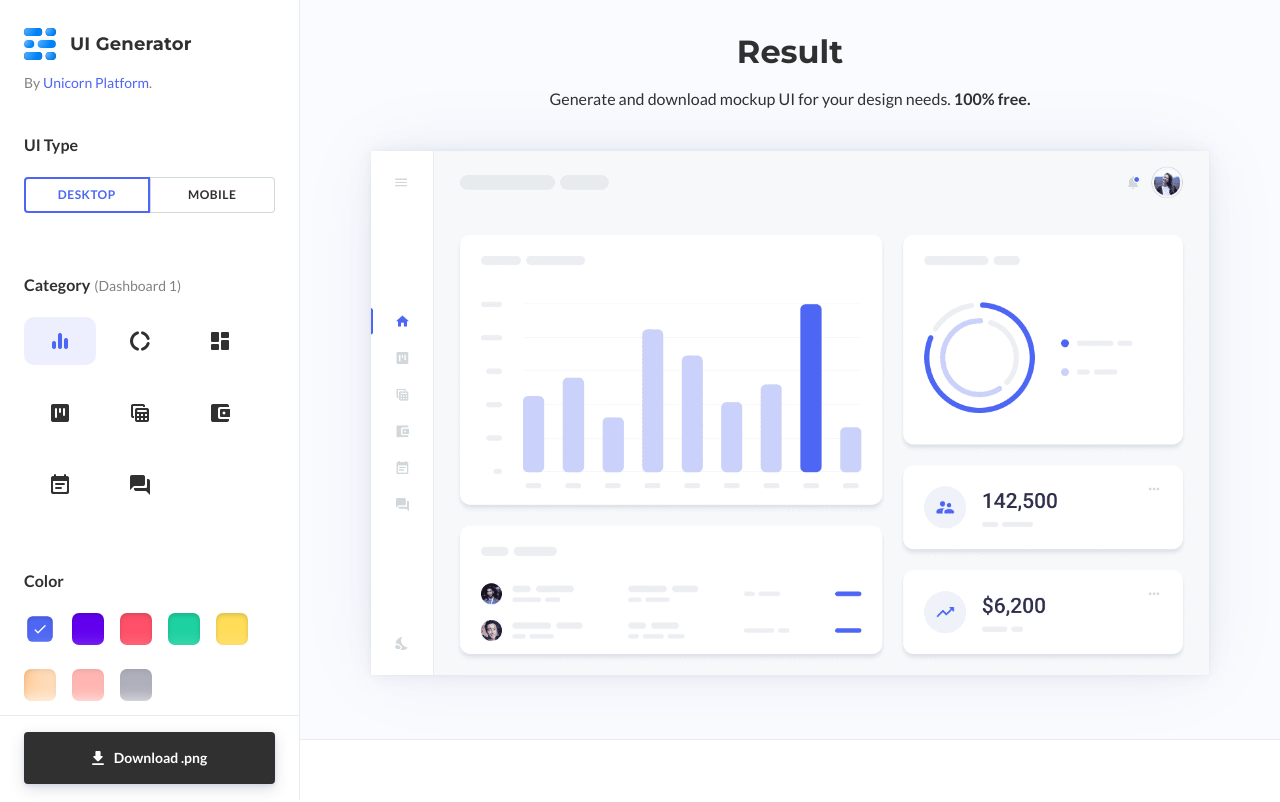
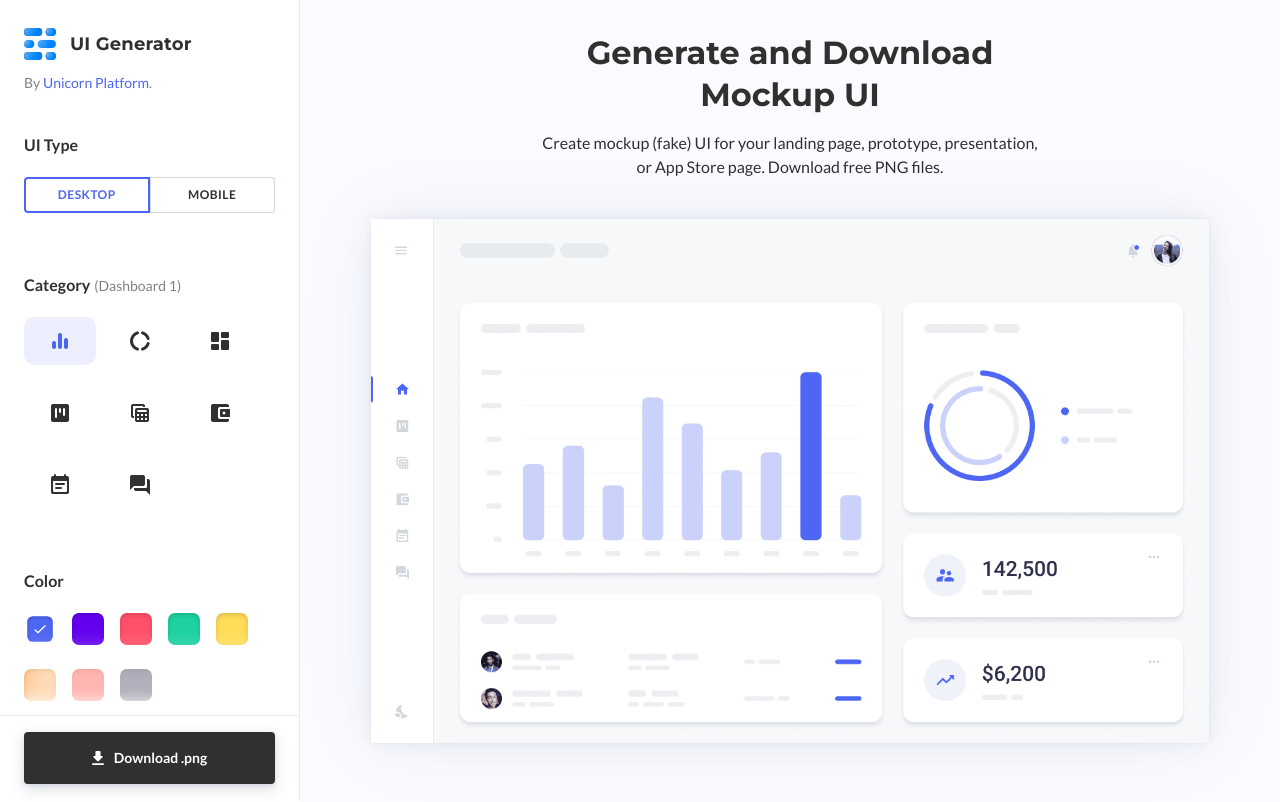
Before and after one commit to unicornplatform/ui-generator, a React (Create React App) app: page / in a window 1280 px wide. Shown: the top 802 px of the page. Built offline with nearby package versions, Linux system fonts and the light colour scheme.

Commit message:
Fixed desc

```diff
--- a/src/App.scss
+++ b/src/App.scss
@@ -12,27 +12,31 @@ $br-desktop: 991px;
 $br-tablet: 768px;
 $br-tabs: 660px;
 $br-tabs-center: 620px;
-$br-mobile: 500px;
+$br-mobile: 503px;
 
 %ts-body {
   font-size: 16px;
   font-weight: 400;
   //line-height: 1.5em;
 }
+
 %ts-description {
   font-size: 14px;
   font-weight: 400;
   line-height: 1.5em;
 }
+
 %ts-info {
   font-size: 12.8px;
   line-heigt: 1.5em;
 }
+
 %ts-button {
   font-size: 14px;
   font-weight: 700;
   line-height: 24px;
 }
+
 %ts-select {
   font-size: 12px;
   line-height: 14px;
@@ -40,6 +44,7 @@ $br-mobile: 500px;
   letter-spacing: 0.04em;
   font-weight: 700;
 }
+
 %ts-logo {
   font-size: 18px;
   font-weight: 700;
@@ -47,27 +52,32 @@ $br-mobile: 500px;
   line-height: 22px;
   font-family: "Montserrat", sans-serif;
 }
+
 %ts-h3-title {
   font-size: 16px;
   font-weight: 700;
   line-height: 16px;
 }
+
 %ts-h2-title {
   font-size: 32px;
   font-weight: 700;
   line-height: 39px;
   font-family: "Montserrat", sans-serif;
 }
+
 %ts-h2-title-small {
   font-size: 24px;
   font-weight: 700;
   line-height: 29px;
   font-family: "Montserrat", sans-serif;
 }
+
 %ts-large-text {
   font-size: 32px;
   line-height: 1.5em;
 }
+
 %ts-large-text-small {
   font-size: 22px;
   line-height: 1.5em;
@@ -78,6 +88,7 @@ $br-mobile: 500px;
     display: none !important;
   }
 }
+
 .desktop-only {
   @media (max-width: $br-desktop) {
     display: none !important;
@@ -98,6 +109,7 @@ body {
 .js-lock {
   overflow: hidden;
 }
+
 .js-hidden {
   visibility: hidden;
 }
@@ -105,17 +117,20 @@ body {
 .main {
   flex-grow: 1;
   margin-left: 300px;
+
   &__tabs {
     padding: 40px 0;
   }
+
   &__tabs-title {
     text-align: center;
     margin-bottom: 40px;
   }
+
   &__result {
     padding: 32px 64px 64px;
     background-color: $c-accent-background;
-
+    overflow: hidden;
     border-bottom: 1px solid #e8ebed;
     display: flex;
     flex-direction: column;
@@ -132,6 +147,7 @@ body {
       // padding-right: 16px;
     }
   }
+
   &__type {
     padding-top: 48px;
     padding-bottom: 40px;
@@ -139,7 +155,8 @@ body {
     display: flex;
     flex-direction: column;
     row-gap: 40px;
-    max-width: 400px;
+    align-items: center;
+    //max-width: 400px;
     margin: 0 auto;
     @media (max-width: $br-mobile) {
       max-width: none;
@@ -151,6 +168,7 @@ body {
       padding-top: 32px;
     }
   }
+
   &__customize {
     padding: 48px 64px 40px;
     display: flex;
@@ -165,9 +183,11 @@ body {
       padding-right: 16px;
     }
   }
+
   &__customize-title {
     display: none;
   }
+
   &__toggle-wrap {
     display: flex;
     flex-direction: column;
@@ -175,10 +195,12 @@ body {
     width: 100%;
     max-width: 300px;
   }
+
   &__picker {
     justify-content: center;
     max-width: 420px;
   }
+
   &__share {
     padding: 48px 48px 64px 48px;
     display: flex;
@@ -192,12 +214,14 @@ body {
     }
     border-bottom: 1px solid #e8ebed;
   }
+
   &__share-links {
     display: flex;
     align-items: center;
     column-gap: 32px;
     user-select: none;
   }
+
   &__about {
     padding: 64px 24px;
     @media (max-width: $br-mobile) {
@@ -205,6 +229,7 @@ body {
       padding-right: 16px;
     }
   }
+
   &__testimonials {
     padding-left: 24px;
     padding-right: 24px;
@@ -214,26 +239,41 @@ body {
       padding-right: 16px;
     }
   }
+
   &__footer {
   }
+
   &__title-container {
     position: relative;
   }
+
   &__result-title {
     &.js-is-loading {
       opacity: 0.5;
     }
   }
+
   &__text-content {
     display: flex;
     flex-direction: column;
     align-items: center;
     row-gap: 16px;
+    //@media (max-width: $br-desktop) {
+    //  display: none;
+    //}
   }
+
   &__subtitle {
     line-height: 1.5em;
     text-align: center;
+    max-width: 500px;
   }
+
+  &__switch {
+    width: 100%;
+    max-width: 400px;
+  }
+
   max-width: 100%;
   @media (max-width: $br-desktop) {
     margin-left: 0;
@@ -250,37 +290,46 @@ body {
   0px 5px 15px rgba(37, 44, 97, 0.15);
   border-radius: 4px;
   user-select: none;
+
   &__text {
     @extend %ts-button;
   }
+
   &__icon {
     max-width: 12px;
   }
+
   &:hover {
     transform: translateY(-2px);
   }
+
   &_ghost {
     background: #ffffff;
     border: 2px solid $c-accent;
     color: $c-accent;
+
     &:hover {
       color: $c-accent-hover;
       border-color: $c-accent-hover;
     }
   }
+
   &_primary {
     background: $c-neutral-1;
     color: #fff;
     border: 2px solid $c-neutral-1;
+
     &:hover {
       background-color: #000;
       border-color: #000;
     }
   }
+
   &_ph {
     background-color: #da552f;
     border-color: #da552f;
     min-width: 247px;
+
     &:hover {
       background-color: #ff4400;
       border-color: #ff4400;
@@ -289,6 +338,7 @@ body {
       transform: translateY(-3px);
     }
   }
+
   &_download-float {
     //@media (max-width: $br-desktop) {
     position: fixed;
@@ -307,19 +357,23 @@ body {
       display: none;
     }
   }
+
   &_download-static {
     width: 100%;
   }
+
   transition: color 0.2s ease, background-color 0.2s ease,
   border-color 0.2s ease, box-shadow 0.2s ease, transform 0.2s ease;
 }
 
 .link {
-  text-decoration: underline;
+  //text-decoration: underline;
   color: $c-accent;
+
   &:hover {
-    opacity: 0.8;
+    opacity: 0.7;
   }
+
   transition: opacity 0.15s ease;
 }
 
@@ -330,6 +384,7 @@ body {
 
 .navigation {
   border-bottom: 1px solid #e8ebed;
+
   &__container {
     display: flex;
     justify-content: space-between;
@@ -340,18 +395,22 @@ body {
       padding-right: 16px;
     }
   }
+
   &__description {
     color: $c-neutral-2;
     @extend %ts-description;
   }
+
   &__mobile-menu {
     display: none;
+
     &.js-visible {
       display: flex;
       flex-direction: column;
       align-items: center;
       row-gap: 24px;
     }
+
     p {
       //margin-bottom: 8px;
       &:first-child {
@@ -361,6 +420,7 @@ body {
         animation-fill-mode: backwards;
         margin-bottom: 8px;
       }
+
       &:last-child {
         animation-name: fadein;
         animation-delay: 0.15s;
@@ -378,16 +438,19 @@ body {
     top: 0;
     left: 0;
     background-color: #fff;
+
     .navigation__description {
       max-width: 300px;
     }
   }
+
   &__mobile-menu-button {
     animation-name: fadein;
     animation-delay: 0.2s;
     animation-duration: 0.6s;
     animation-fill-mode: backwards;
   }
+
   @media (max-width: $br-desktop) {
     border: none;
   }
@@ -397,6 +460,7 @@ body {
   display: flex;
   align-items: center;
   justify-content: center;
+
   &__button {
     @extend %ts-select;
     padding: 6px 24px;
@@ -412,6 +476,7 @@ body {
     //border: 2px solid;
     //border-color: $c-neutral-3;
     box-shadow: inset 0px 0px 0px 1px $c-neutral-3;
+
     &:first-child {
       border-radius: 4px 0 0 4px;
       //border-right: 0;
@@ -420,6 +485,7 @@ body {
         //border-right: 2px solid;
       }
     }
+
     &:last-child {
       border-radius: 0 4px 4px 0;
       //border-left: 0;
@@ -429,13 +495,16 @@ body {
         box-shadow: inset 0px 0px 0px 2px $c-accent;
       }
     }
+
     &_selected {
       color: $c-accent;
       border-color: $c-accent;
     }
+
     &:hover {
       color: $c-accent;
     }
+
     transition: color 0.15s ease, border-color 0.15s ease, box-shadow 0.15s ease;
   }
 }
@@ -447,15 +516,19 @@ body {
   width: 300px;
   height: 100%;
   overflow: auto;
+
   &__container {
   }
+
   &__description {
     color: $c-neutral-2;
     @extend %ts-description;
+
     p:first-child {
       //margin-bottom: 8px;
     }
   }
+
   &__logo-box {
     padding: 28px 24px 16px;
     //user-select: none;
@@ -465,30 +538,39 @@ body {
       padding: 0;
     }
   }
+
   &__logo-link {
     display: inline-flex;
     align-items: center;
     column-gap: 14px;
+
     &:hover {
       opacity: 0.7;
     }
+
     transition: opacity 0.2s ease;
+
     &.sidebar-only {
       margin-bottom: 12px;
     }
   }
+
   &__name {
     @extend %ts-logo;
     color: $c-neutral-1;
   }
+
   &__type-box {
     //margin-bottom: 64px;
   }
+
   &__title {
     margin-bottom: 24px;
   }
+
   &__logo {
   }
+
   &__options-wrapper {
     display: flex;
     flex-direction: column;
@@ -496,21 +578,26 @@ body {
     padding: 28px 0 188px;
     //max-width: 300px;
   }
+
   &__appearance {
   }
+
   &__toggle-wrapper {
     display: flex;
     flex-direction: column;
     row-gap: 20px;
   }
+
   &__share-links {
     display: flex;
     align-items: center;
     column-gap: 24px;
     user-select: none;
   }
+
   &__link {
   }
+
   &__type-box,
   &__color-picker,
   &__appearance,
@@ -518,11 +605,13 @@ body {
     padding-left: 24px;
     padding-right: 24px;
   }
+
   &__category-box {
     .h3-title {
       padding: 0 24px;
     }
   }
+
   @media (max-width: $br-desktop) {
     display: none;
   }
@@ -535,10 +624,12 @@ body {
       width: 32px;
     }
   }
+
   &:hover {
     opacity: 0.8;
     transform: translateY(-2px);
   }
+
   transition: transform 0.15s ease, opacity 0.15s ease;
 }
 
@@ -546,8 +637,10 @@ body {
   @extend %ts-h2-title;
   @media (max-width: $br-mobile) {
     font-size: 24px;
-    line-height: 24px;
+    //line-height: 1.3em;
   }
+  line-height: 1.3em;
+  text-align: center;
   color: $c-neutral-1;
 }
 
@@ -561,6 +654,7 @@ body {
   column-gap: 16px;
   row-gap: 24px;
   flex-wrap: wrap;
+
   &__icon {
     opacity: 0;
     width: 20px;
@@ -570,24 +664,29 @@ body {
       width: 32px;
     }
   }
+
   &__button {
     width: 32px;
     height: 32px;
     border-radius: 7px;
     box-shadow: inset 0px 2px 4px rgba(0, 0, 0, 0.15);
     background-color: #4d66f3;
+
     &_active {
       transform: scale(0.8);
+
       .picker__icon {
         opacity: 1;
       }
     }
+
     @media (max-width: $br-desktop) {
       width: 56px;
       height: 56px;
     }
     transition: transform 0.05s ease;
   }
+
   @media (max-width: $br-desktop) {
     column-gap: 24px;
   }
@@ -597,11 +696,13 @@ body {
   display: flex;
   justify-content: space-between;
   align-items: center;
+
   &__button {
     width: 34px;
     border-radius: 56px;
     background-color: #cfd8dc;
     padding: 3px 3px;
+
     &:after {
       content: "";
       display: block;
@@ -612,8 +713,10 @@ body {
       transition: transform 0.07s ease;
     }
   }
+
   &__button_active {
     background-color: $c-accent;
+
     &:after {
       content: "";
       display: block;
@@ -624,6 +727,7 @@ body {
       transform: translateX(100%);
       transition: transform 0.07s ease;
     }
+
     transition: background-color 0.07s ease;
   }
 }
@@ -634,15 +738,18 @@ body {
     column-gap: 8px;
     row-gap: 24px;
     margin: 0 auto;
+
     &_main {
       padding: 0 24px;
       flex-wrap: nowrap;
       overflow: scroll;
       -ms-overflow-style: none;
       scrollbar-width: none;
+
       &::-webkit-scrollbar {
         display: none;
       }
+
       justify-content: center;
       @media (max-width: $br-tabs) {
         column-gap: 0;
@@ -654,12 +761,14 @@ body {
         padding: 0 16px;
       }
     }
+
     &_sidebar {
       padding: 0 24px;
       justify-content: flex-start;
       flex-wrap: wrap;
     }
   }
+
   &__tab {
     //width: 150px;
     //min-width: 150px;
@@ -674,13 +783,16 @@ body {
     border-radius: 10px;
     user-select: none;
     color: $c-neutral-1;
+
     &:hover {
       background-color: $c-accent-opacity;
     }
+
     &.tabs__tab_active {
       color: $c-accent;
       background-color: $c-accent-opacity;
     }
+
     @media (max-width: $br-tabs) {
       background-color: #f7f7f7;
       border-radius: 0;
@@ -693,14 +805,17 @@ body {
     }
     transition: background-color 0.09s ease, color 0.09s ease;
   }
+
   &__icon {
     max-width: 24px;
   }
+
   &__text {
     @extend %ts-select;
     display: none;
   }
 }
+
 @keyframes fadein {
   0% {
     opacity: 0;
@@ -736,10 +851,12 @@ body {
   cursor: pointer;
   z-index: 110;
   user-select: none;
+
   &:before,
   &:after {
     content: "";
   }
+
   span,
   &:before,
   &:after {
@@ -750,29 +867,36 @@ body {
     border-radius: 999px;
     transition: all 0.2s ease;
   }
+
   &:before {
     top: 0;
   }
+
   span {
     top: 8px;
   }
+
   &:after {
     bottom: 0;
   }
+
   // &:hover {
   //  opacity: 0.6;
   // }
   &.js-active span {
     transform: scaleX(0) translateX(-50%);
   }
+
   &.js-active:before {
     transform: translateY(-50%) rotate(45deg);
     top: 50%;
   }
+
   &.js-active:after {
     transform: translateY(-50%) rotate(-45deg);
     top: 50%;
   }
+
   transition: opacity 0.2s ease;
 }
 
@@ -780,6 +904,7 @@ body {
   display: flex;
   flex-direction: column;
   align-items: center;
+
   &__textarea {
     display: flex;
     margin-bottom: 64px;
@@ -792,6 +917,7 @@ body {
       text-align: center;
     }
   }
+
   &__large-text {
     @extend %ts-large-text;
     max-width: 435px;
@@ -799,6 +925,7 @@ body {
       font-size: 22px;
     }
   }
+
   &__small-text {
     display: flex;
     flex-direction: column;
@@ -806,6 +933,7 @@ body {
     max-width: 435px;
     line-height: 1.5em;
   }
+
   &__button {
     margin-bottom: 8px;
   }
@@ -820,10 +948,12 @@ body {
   display: flex;
   flex-direction: column;
   align-items: center;
+
   &__item {
     position: relative;
     max-width: 300px;
   }
+
   &__icon {
     position: absolute;
     z-index: -10;
@@ -831,23 +961,28 @@ body {
     left: -26px;
     user-select: none;
   }
+
   &__photo {
     max-width: 48px;
     user-select: none;
   }
+
   &__name {
     @extend %ts-h3-title;
     margin-bottom: 4px;
   }
+
   &__info {
     @extend %ts-description;
     color: $c-neutral-2;
   }
+
   &__author-box {
     display: flex;
     align-items: center;
     column-gap: 20px;
   }
+
   &__text {
     margin-bottom: 16px;
     line-height: 1.5em;
@@ -868,15 +1003,19 @@ body {
       padding-bottom: 80px;
     }
   }
+
   &__link {
     user-select: none;
     line-height: 20px;
+
     &:hover {
       opacity: 0.65;
       transform: translateY(-2px);
     }
+
     transition: transform 0.15s ease, opacity 0.15s ease;
   }
+
   &__icon {
     width: 24px;
   }
@@ -891,10 +1030,11 @@ body {
   @media (max-width: $br-mobile) {
     width: 48px;
     height: 48px;
-    top: -12px;
-    right: -50px;
+    top: -9px;
+    right: -47px;
   }
   visibility: hidden;
+
   &.js-is-active {
     visibility: visible;
   }
@@ -922,6 +1062,7 @@ body {
     transform: rotate(360deg);
   }
 }
+
 @keyframes dash {
   0% {
     stroke-dasharray: 1, 200;
@@ -936,6 +1077,7 @@ body {
     stroke-dashoffset: -124;
   }
 }
+
 @keyframes color {
   100%,
   0% {
@@ -994,12 +1136,15 @@ body {
   padding: 4px 16px;
   transition: opacity 0.15s ease;
   background-color: $c-neutral-1;
+
   &:after {
     border-top-color: $c-neutral-1;
   }
+
   &.show {
     opacity: 0.28;
   }
+
   @media (max-width: $br-desktop) {
     display: none;
   }
@@ -1008,14 +1153,17 @@ body {
 .category {
   &__wrapper {
     line-height: 16px;
+
     .h3-title {
       margin-bottom: 0;
       padding-right: 4px;
     }
+
     margin-bottom: 24px;
     display: flex;
     align-items: baseline;
   }
+
   &__subtitle {
     @extend %ts-description;
     color: $c-neutral-2;
@@ -1050,17 +1198,21 @@ body {
   //text-decoration: underline;
   color: white;
   background-color: #da552f;
+
   &:hover {
     background-color: #ff4400;
     box-shadow: 0px 2px 4px rgba(255, 68, 0, 0.16),
     0px 6px 12px rgba(255, 68, 0, 0.25);
+
     .banner__text {
-          transform: translateY(-3px);
+      //transform: translateY(-3px);
     }
   }
+
   transition: background-color 0.2s ease, box-shadow 0.2s ease;
   display: none;
 }
+
 .banner__text {
-  transition: transform 0.2s ease;
+  //transition: transform 0.2s ease;
 }
--- a/src/Main.js
+++ b/src/Main.js
@@ -1,5 +1,4 @@
-import React, { Component } from "react";
-//import Navigation from "./Navigation";
+import React, {Component} from "react";
 import Tabs from "./Tabs";
 import Button from "./Button";
 import Image from "./Image";
@@ -10,16 +9,24 @@ import Testimonial from "./Testimonial";
 import Footer from "./Footer";
 import Spinner from "./Spinner";
 import Banner from "./Banner";
+import ReactTooltip from "react-tooltip";
 
 class Main extends Component {
     render() {
         return (
             <div className="main">
                 {/*<Navigation />*/}
-        <Banner />
+                <Banner/>
                 <div className="main__type mobile-only">
-          <h2 className="main__type-title h2-title">Select UI type</h2>
-          <Switch setType={this.props.setType} type={this.props.type} />
+                    <div className="main__text-content">
+                        <h2 className="main__type-title h2-title">Generate and Download<br/>Mockup UI</h2>
+                        <div className="main__subtitle">
+                            Create mockup (fake) UI for your <span data-tip="123">landing page</span>, prototype,
+                            presentation, or App Store page.
+                            Download free PNG files.
+                        </div>
+                    </div>
+                    <Switch className="main__switch" setType={this.props.setType} type={this.props.type}/>
                 </div>
 
                 <div className="main__tabs mobile-only">
@@ -36,15 +43,17 @@ class Main extends Component {
                 </div>
 
                 <div className="main__result">
-          <div className="main__text-content">
+                    <div className="main__text-content desktop-only">
                         <div className="main__title-container">
                             <h2 className="main__result-title h2-title js-result-title">
-                Result
+                                Generate and Download<br/>Mockup UI
                             </h2>
-              <Spinner />
+                            <Spinner/>
                         </div>
                         <div className="main__subtitle">
-            Generate and download mockup UI for your design needs. <b>100%&nbsp;free.</b>
+                            Create mockup (fake) UI for your <span data-tip="123">landing page</span>, prototype,
+                            presentation, or App Store page.
+                            Download free PNG files.
                         </div>
                     </div>
                     <Image
@@ -113,7 +122,7 @@ class Main extends Component {
                                 return false;
                             }}
                         >
-              <img src="twitter.svg" alt="" />
+                            <img src="twitter.svg" alt=""/>
                         </a>
                         <a
                             className="main__facebook share-link"
@@ -126,7 +135,7 @@ class Main extends Component {
                                 return false;
                             }}
                         >
-              <img src="facebook.svg" alt="" />
+                            <img src="facebook.svg" alt=""/>
                         </a>
                     </div>
                 </div>
@@ -175,7 +184,7 @@ class Main extends Component {
                     </Testimonial>
                 </div>
 
-        <Footer />
+                <Footer/>
             </div>
         );
     }
--- a/src/Switch.js
+++ b/src/Switch.js
@@ -12,7 +12,9 @@ class SwitchButton extends Component {
           "switch__button " +
           (this.props.selected == this.props.i
             ? "switch__button_selected "
-            : "")
+            : "") +
+            " " +
+            (this.props.className ? this.props.className : "")
         }
       >
         {this.props.children || "Desktop"}
--- a/src/Tab.js
+++ b/src/Tab.js
@@ -1,4 +1,4 @@
-import React, { Component } from "react";
+import React, {Component} from "react";
 import ReactTooltip from "react-tooltip";
 
 class Tab extends Component {
@@ -12,6 +12,7 @@ class Tab extends Component {
         "event_note",
         "question_answer",
     ];
+
     render() {
         if (this.props.deviceType == 0) {
             this.iconsDesktop = [
```
Lines whose indentation alone changed are shown as unchanged.
